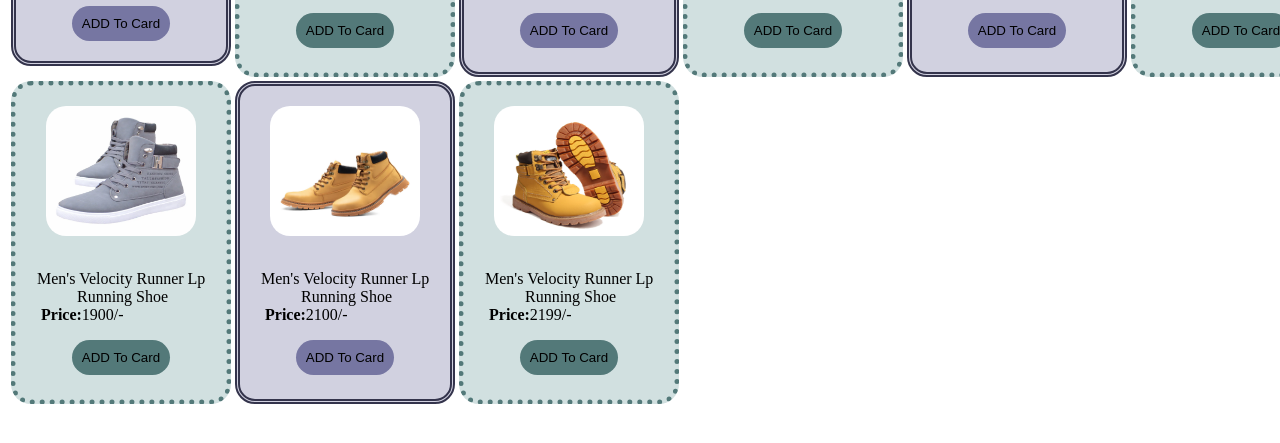
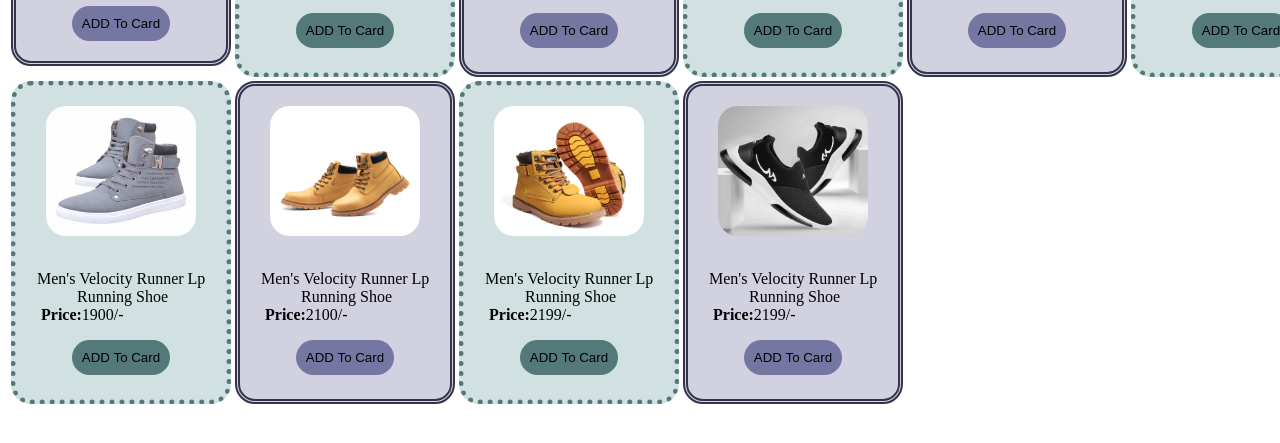
Before and after one commit to TosifJamadar/Product_Card, a plain HTML site: page index.html in a window 1280 px wide. Shown: the part 257-700 px from the top of the page. Drawn offline with Linux system fonts and the light colour scheme.

Commit message:
Tenth_card_Added

```diff
--- a/Style.css
+++ b/Style.css
@@ -69,6 +69,14 @@
     border-radius: 20px;
     border: 5px dotted #537979;
 }
+.Product-Card-10{
+    width: 200px;
+    height: 293px;
+    background-color: #d1d1e0;
+    padding: 10px 5px;
+    border-radius: 20px;
+    border: 5px double #34344c;
+}
 .btn-1{
     border-radius: 20px;
     border: none;
@@ -138,3 +146,10 @@
     margin: 10px auto;
     border-radius: 20px;
 }
+.Product-img-10{
+    width: 150px;
+    height: 130px;
+    display: block;
+    margin: 10px auto;
+    border-radius: 20px;
+}
--- a/index.html
+++ b/index.html
@@ -74,6 +74,13 @@
                     <button class="btn-1" style="background-color: #537979;">ADD To Card</button>
                 </div>
             </td>
+            <td>
+                <div class=" Product-Card-10">
+                    <img src="./img/img10.jpg" alt="img1" class="Product-img-10">
+                    <p><br>&nbsp;&nbsp;&nbsp;&nbsp;Men's Velocity Runner Lp <br>&nbsp;&nbsp;&nbsp;&nbsp;&nbsp;&nbsp;&nbsp;&nbsp;&nbsp;&nbsp;&nbsp;&nbsp;&nbsp;&nbsp;Running Shoe <br><b>&nbsp;&nbsp;&nbsp;&nbsp;&nbsp;Price:</b>2199/-</p>
+                    <button class="btn-1" style="background-color: #7676a2;">ADD To Card</button>
+                </div>
+            </td>
 
 
         </tr>
```
Also changed, not shown: img/img10.jpg (added).
